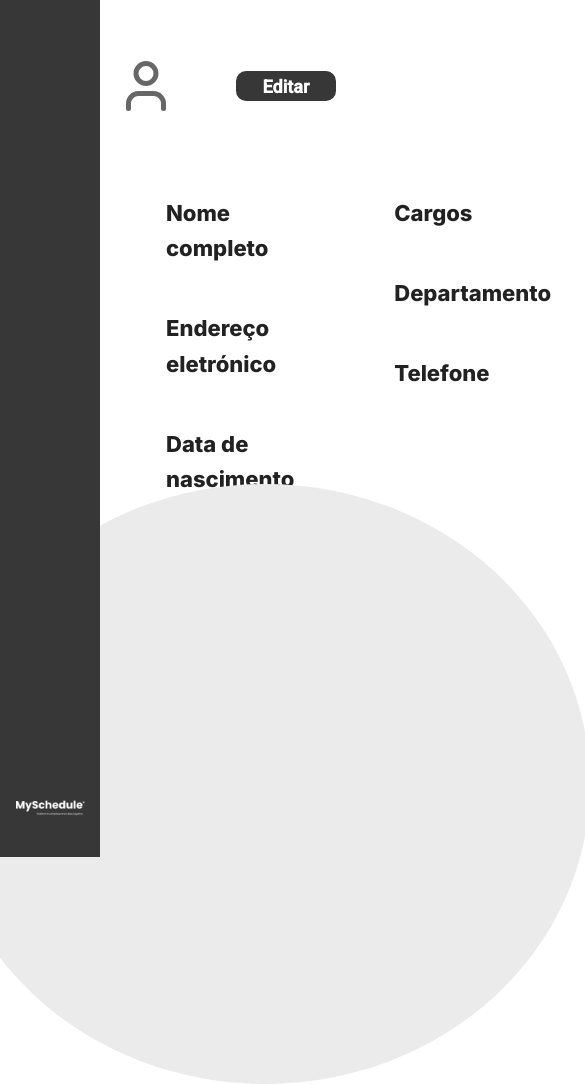
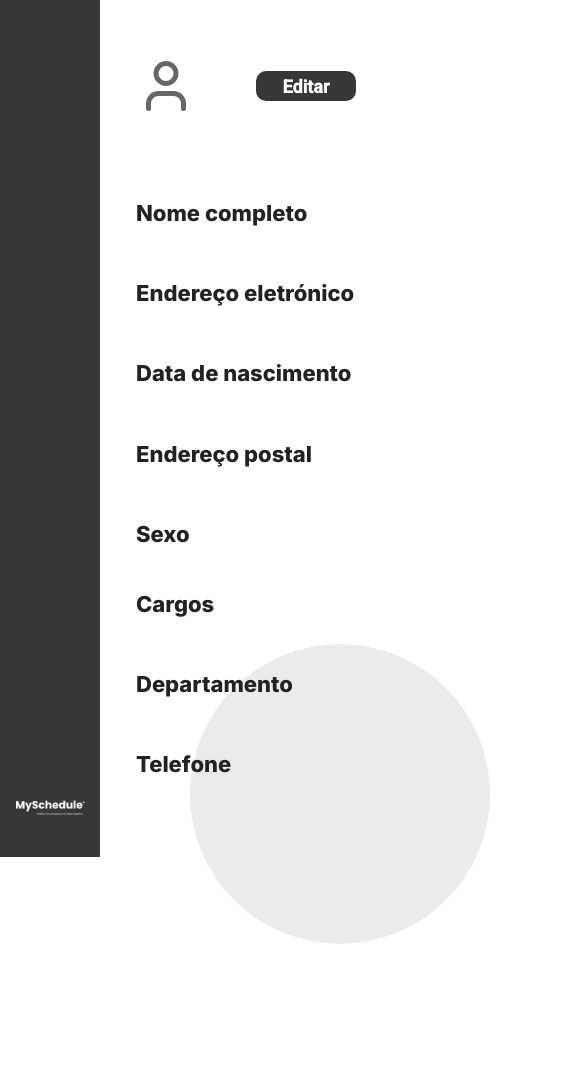
Before and after one commit to hhtomaswt11/IPM-24_25, a Vue app in the folder Fase2/MySchedule/: page /perfil in a window 390 px wide. Shown: the whole page, 585 px wide, since content can reach past the window. After the commit the page ends 844 px from the top, so only its background shows below. Built offline with nearby package versions, Linux system fonts and the light colour scheme; data requests are answered from the project's data file; a web font is replaced by a local one.

Commit message:
horarios com hoover e novo click e responsividade

```diff
--- a/Fase2/MySchedule/src/components/Alocar.vue
+++ b/Fase2/MySchedule/src/components/Alocar.vue
@@ -109,6 +109,7 @@ const enrolledCourses = ref([])
 const allShifts = ref([])
 const allClassrooms = ref([])
 const allAllocations = ref([])
+const allBuildings = ref([]);
 
 
 // Traduzir dias de inglês para português
@@ -152,10 +153,11 @@ watch(() => props.aluno, async (newVal) => {
       if (student) {
         studentData.value = student
 
-        const [coursesResponse, shiftsResponse, classroomsResponse] = await Promise.all([
+        const [coursesResponse, shiftsResponse, classroomsResponse, buildingsResponse] = await Promise.all([
           axios.get('http://localhost:3000/courses'),
           axios.get('http://localhost:3000/shifts'),
           axios.get('http://localhost:3000/classrooms'),
+          axios.get('http://localhost:3000/buildings')
         ])
 
         // Filtrar apenas os cursos em que o estudante está inscrito
@@ -165,6 +167,7 @@ watch(() => props.aluno, async (newVal) => {
 
         allShifts.value = shiftsResponse.data
         allClassrooms.value = classroomsResponse.data
+        allBuildings.value = buildingsResponse.data;
       }
     } catch (error) {
       console.error('Erro ao buscar dados:', error)
@@ -246,6 +249,11 @@ function updateSelectedShifts() {
     ...cl,
     id: parseInt(cl.id)
   }))
+
+  horarioVazio.buildings = allBuildings.value.map(b => ({
+  ...b,
+  id: parseInt(b.id)
+}));
 
   console.log('Selected Shifts:', selectedShifts.value)
   console.log('Updated Schedule:', horarioVazio)
--- a/Fase2/MySchedule/src/components/HorarioAno.vue
+++ b/Fase2/MySchedule/src/components/HorarioAno.vue
@@ -1,7 +1,7 @@
 <template>
   <div class="seccao-horario">
     <h2 class="titulo-horario">{{ titulo }}</h2>
-    <TabelaHorario :horario="horario" />
+    <TabelaHorario :horario="horario" @turno-click="handleTurnoClick"/>
   </div>
 </template>
 
@@ -12,6 +12,12 @@ defineProps({
   titulo: String,
   horario: Object
 });
+
+const emit = defineEmits(['navigate-to-course']);
+
+const handleTurnoClick = (courseId) => {
+  emit('navigate-to-course', courseId);
+};
 </script>
 
   <style scoped>
--- a/Fase2/MySchedule/src/components/HorarioCursoAluno.vue
+++ b/Fase2/MySchedule/src/components/HorarioCursoAluno.vue
@@ -37,20 +37,23 @@ const students = ref([]);
 const courses = ref([]);
 const shifts = ref([]);
 const classrooms = ref([]);
+const buildings = ref([]);
 
 // Fetch dados
 onMounted(async () => {
-  const [resStudents, resCourses, resShifts, resClassrooms] = await Promise.all([
+  const [resStudents, resCourses, resShifts, resClassrooms, resBuildings] = await Promise.all([
     fetch('http://localhost:3000/students'),
     fetch('http://localhost:3000/courses'),
     fetch('http://localhost:3000/shifts'),
-    fetch('http://localhost:3000/classrooms')
+    fetch('http://localhost:3000/classrooms'),
+    fetch('http://localhost:3000/buildings')
   ]);
 
   students.value = await resStudents.json();
   courses.value = await resCourses.json();
   shifts.value = await resShifts.json();
   classrooms.value = await resClassrooms.json();
+  buildings.value = await resBuildings.json();
 });
 
 // Primeiro, descobrir quais são as UCs onde o aluno está inscrito
@@ -70,7 +73,8 @@ const horarioCurso = computed(() => ({
   horas,
   shifts: turnosCurso.value,
   courses: courses.value,
-  classrooms: classrooms.value
+  classrooms: classrooms.value,
+  buildings: buildings.value
 }));
 </script>
 
--- a/Fase2/MySchedule/src/components/HorarioPessoalAluno.vue
+++ b/Fase2/MySchedule/src/components/HorarioPessoalAluno.vue
@@ -29,20 +29,23 @@ const courses = ref([]);
 const shifts = ref([]);
 const classrooms = ref([]);
 const allocations = ref([]);
+const buildings = ref([]);
 
 // Fetch dados
 onMounted(async () => {
-  const [resCourses, resShifts, resClassrooms, resAllocations] = await Promise.all([
+  const [resCourses, resShifts, resClassrooms, resAllocations, resBuildings] = await Promise.all([
     fetch('http://localhost:3000/courses'),
     fetch('http://localhost:3000/shifts'),
     fetch('http://localhost:3000/classrooms'),
-    fetch('http://localhost:3000/allocations')
+    fetch('http://localhost:3000/allocations'),
+    fetch('http://localhost:3000/buildings')
   ]);
 
   courses.value = await resCourses.json();
   shifts.value = await resShifts.json();
   classrooms.value = await resClassrooms.json();
   allocations.value = await resAllocations.json();
+  buildings.value = await resBuildings.json();
 });
 
 // Processar horário pessoal
@@ -58,7 +61,8 @@ const horarioPessoal = computed(() => {
     horas,
     shifts: studentShifts,
     courses: courses.value,
-    classrooms: classrooms.value
+    classrooms: classrooms.value,
+    buildings: buildings.value
   };
 });
 </script>
--- a/Fase2/MySchedule/src/components/Horarios.vue
+++ b/Fase2/MySchedule/src/components/Horarios.vue
@@ -10,13 +10,17 @@
         <span>Capacidade Parcial</span>
       </div>
     </div>
-    <HorarioAno v-for="(horario, index) in processedHorarios" :key="index" :titulo="horario.titulo" :horario="horario"/>
+    <HorarioAno v-for="(horario, index) in processedHorarios" :key="index" :titulo="horario.titulo" :horario="horario" @navigate-to-course="handleNavigateToCourse"/>
   </div>
 </template>
 
 <script setup>
 import { ref, computed, onMounted } from 'vue';
 import HorarioAno from './HorarioAno.vue';
+import { useRouter } from 'vue-router';
+const router = useRouter();
+
+const emit = defineEmits(['navigate-to-course']);
 
 // Dias da semana para a tabela
 const dias = ["Monday", "Tuesday", "Wednesday", "Thursday", "Friday"];
@@ -31,18 +35,21 @@ for (let i = 9; i <= 18; i++) {
 const courses = ref([]);
 const shifts = ref([]);
 const classrooms = ref([]);
+const buildings = ref([]);
 
 // Carregar os dados ao montar o componente
 onMounted(async () => {
-  const [resCourses, resShifts, resClassrooms] = await Promise.all([
+  const [resCourses, resShifts, resClassrooms, resBuildings] = await Promise.all([
     fetch('http://localhost:3000/courses'),
     fetch('http://localhost:3000/shifts'),
-    fetch('http://localhost:3000/classrooms')
+    fetch('http://localhost:3000/classrooms'),
+    fetch('http://localhost:3000/buildings')
   ]);
 
   courses.value = await resCourses.json();
   shifts.value = await resShifts.json();
   classrooms.value = await resClassrooms.json();
+  buildings.value = await resBuildings.json();
 });
 
 // Processar horários agrupados por ano/semestre
@@ -70,12 +77,17 @@ const processedHorarios = computed(() => {
       horas,
       shifts: yearShifts,
       courses: courses.value,
-      classrooms: classrooms.value
+      classrooms: classrooms.value,
+      buildings: buildings.value
     });
   });
 
   return result;
 });
+
+const handleNavigateToCourse = (courseName) => {
+  router.push(`/unidades/director/${courseName}`);
+};
 </script>
 
 
@@ -117,4 +129,22 @@ const processedHorarios = computed(() => {
   .capacidade-parcial {
     background-color: #fde68a;
   }
+
+  @media (max-width: 768px) {
+  .pagina-horarios {
+    padding: 0.5rem;
+  }
+
+  .legenda {
+    flex-direction: row;
+    flex-wrap: wrap;
+    justify-content: center;
+    gap: 1rem;
+  }
+
+  .legenda-item {
+    min-width: auto;
+    font-size: 0.85rem;
+  }
+}
   </style>
--- a/Fase2/MySchedule/src/views/HorarioAluno.vue
+++ b/Fase2/MySchedule/src/views/HorarioAluno.vue
@@ -76,4 +76,21 @@ button:hover {
   background-color: #DF9898;
   color: white;
 }
+
+@media (max-width: 768px) {
+  .horario-page-container {
+    padding: 1rem;
+  }
+
+  .botoes-container {
+    flex-direction: column;
+    align-items: center;
+    gap: 0.75rem;
+  }
+
+  button {
+    width: 100%;
+    max-width: 300px;
+  }
+}
 </style>
--- a/Fase2/MySchedule/src/views/HorariosDC.vue
+++ b/Fase2/MySchedule/src/views/HorariosDC.vue
@@ -1,11 +1,19 @@
 <template>
   <div class="horarios-container">
-    <Horarios />
+    <Horarios @navigate-to-course="navigateToCourse" />
   </div>
 </template>
 
 <script setup>
-import Horarios from '@/components/Horarios.vue'
+import { useRouter } from 'vue-router';
+import Horarios from '@/components/Horarios.vue';
+
+const router = useRouter();
+
+// Função para navegar para a página da UC quando um turno for clicado
+const navigateToCourse = (courseId) => {
+  router.push(`/unidades/director/${courseId}`);
+};
 </script>
 
 <style scoped>
@@ -15,4 +23,10 @@ import Horarios from '@/components/Horarios.vue'
   overflow: hidden;
   position: relative;
 }
+
+@media (max-width: 768px) {
+  .horarios-container {
+    padding: 1rem;
+  }
+}
 </style>
--- a/Fase2/MySchedule/src/views/Perfil.vue
+++ b/Fase2/MySchedule/src/views/Perfil.vue
@@ -220,6 +220,12 @@ async function guardarAlteracoes() {
     display: flex;
     flex-direction: column;
     width: 100%;
+    height: 100%;
+    min-height: 100vh;
+    position: fixed;
+    overflow: hidden;
+    box-sizing: border-box;
+    padding-bottom: 50px;
   }
 
   /* Top bar */
@@ -229,6 +235,7 @@ async function guardarAlteracoes() {
     justify-content: space-between;
     align-items: center;
     margin-bottom: 30px;
+    padding: 0 20px;
   }
 
   /* Ícone + nome */
@@ -256,27 +263,21 @@ async function guardarAlteracoes() {
   /* Conteúdo do perfil */
   .perfil-conteudo {
     margin-top: 30px;
-  padding: 20px 0;
-  margin-left: 50px; /* Aumenta espaço à esquerda */
+    padding: 20px;
+    position: relative;
+    z-index: 1;
   }
 
   /* Duas colunas */
   .perfil-colunas {
     display: flex;
-  justify-content: space-between;
-  gap: 100px;
+    flex-wrap: wrap;
+    gap: 50px;
+    max-width: 100%;
   }
-
 
   .botao-editar {
     margin-left: 20px;
-}
-
-.perfil-info {
-  margin-top: 30px;
-  display: flex;
-  align-items: center;
-  gap: 20px;
   }
 
   .botao-editar :deep(button) {
@@ -290,12 +291,13 @@ async function guardarAlteracoes() {
   }
 
   .botao-editar :deep(button):hover {
-  background-color: #222; /* Tom um pouco mais claro no hover */
+    background-color: #222;
   }
 
   /* Cada coluna */
   .coluna {
     flex: 1;
+    min-width: 300px;
     display: flex;
     flex-direction: column;
     gap: 40px;
@@ -312,18 +314,43 @@ async function guardarAlteracoes() {
   .campo .valor {
     color: #444;
     font-size: 18px;
+    max-width: 100%;
+    word-wrap: break-word;
   }
 
+  .campo input {
+    width: 100%;
+    max-width: 300px;
+    padding: 8px;
+    font-size: 16px;
+    border: 1px solid #ddd;
+    border-radius: 4px;
+  }
 
   .circulo {
-  position: absolute;
-  bottom: -240px;
-  right: -200px;
-  width: 650px; /* Aumente o tamanho para 80px */
-  height: 600px; /* Aumente o tamanho para 80px */
-  background-color: #ebebeb; /* Cor cinza */
-  border-radius: 50%; /* Tornando o elemento um círculo */
+    position: fixed;
+    bottom: -100px;
+    right: -100px;
+    width: 400px;
+    height: 400px;
+    background-color: #ebebeb;
+    border-radius: 50%;
+    z-index: 0;
   }
 
+  @media (max-width: 768px) {
+    .perfil-colunas {
+      flex-direction: column;
+      gap: 30px;
+    }
 
+    .coluna {
+      min-width: auto;
+    }
+
+    .circulo {
+      width: 300px;
+      height: 300px;
+    }
+  }
   </style>
```
Also changed, not shown: Fase2/MySchedule/src/components/TabelaHorario.vue (+19 -2 lines). Lines whose indentation alone changed are shown as unchanged.
